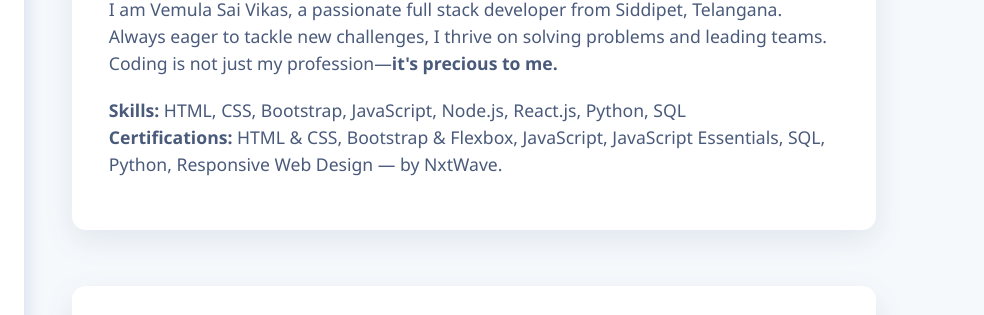
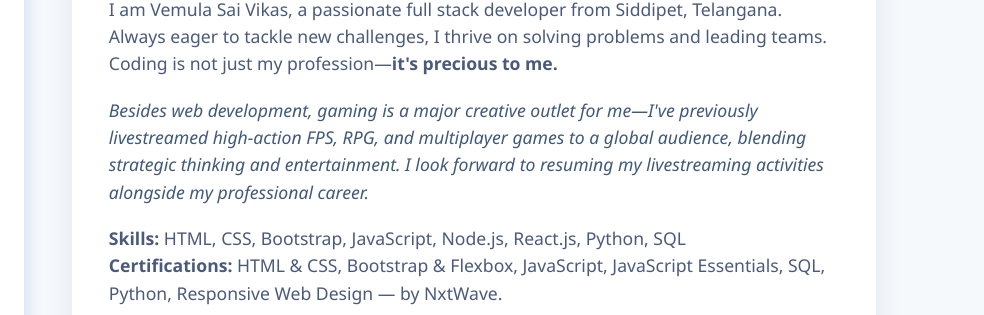
Before and after one commit to b000ster/My-portfolio, a plain HTML site: page index.html in a window 1280 px wide. Shown: the part 210-525 px from the top of the page, 296-1280 px from the left. Drawn offline with Linux system fonts and the light colour scheme.

Commit message:
Update index.html

```diff
--- a/index.html
+++ b/index.html
@@ -44,6 +44,9 @@
       <p>
         I am Vemula Sai Vikas, a passionate full stack developer from Siddipet, Telangana. Always eager to tackle new challenges, I thrive on solving problems and leading teams.<br />
         Coding is not just my profession—<b>it's precious to me.</b>
+      </p>
+      <p style="margin-top:1.2rem; color:#405979;">
+        <i>Besides web development, gaming is a major creative outlet for me—I've previously livestreamed high-action FPS, RPG, and multiplayer games to a global audience, blending strategic thinking and entertainment. I look forward to resuming my livestreaming activities alongside my professional career.</i>
       </p>
       <p>
         <b>Skills:</b> HTML, CSS, Bootstrap, JavaScript, Node.js, React.js, Python, SQL<br />
```
